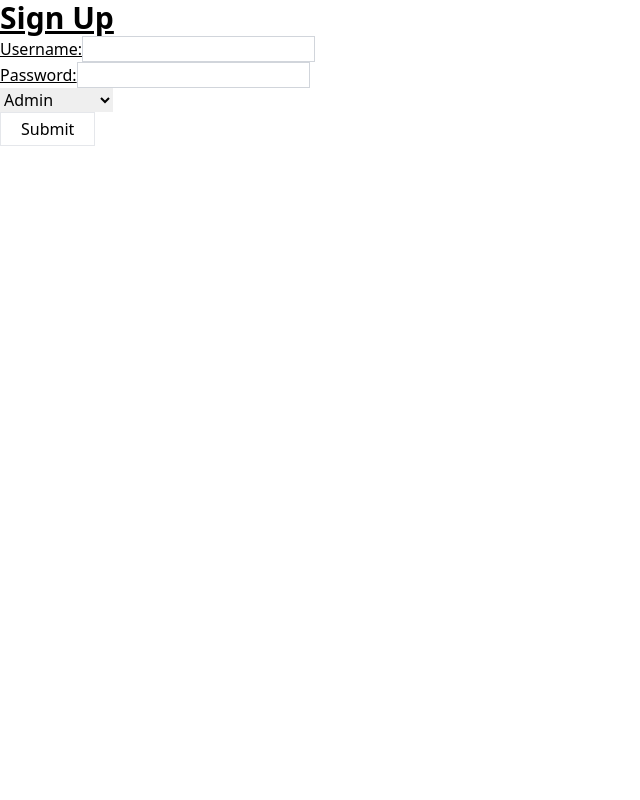
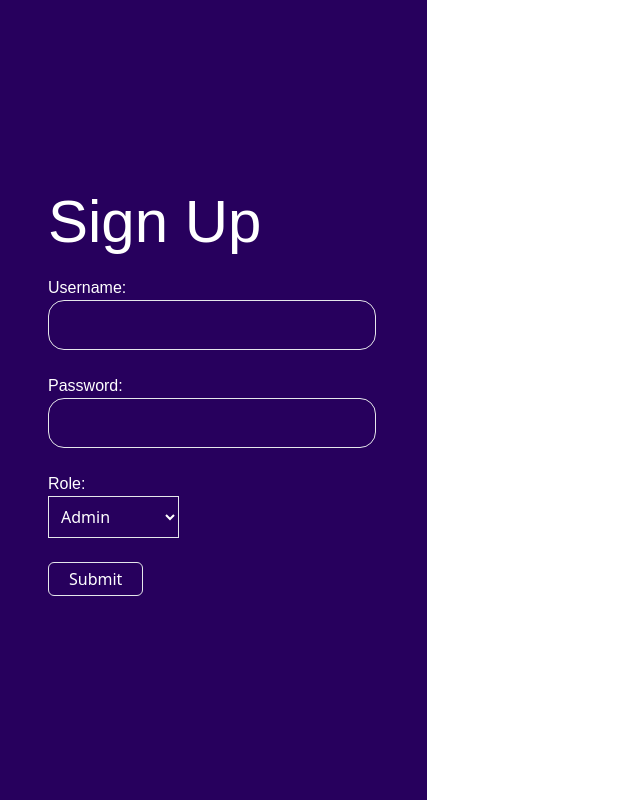
Before and after one commit to aaronlmjohnson/issue-tracker, a React (Create React App) app in the folder client/: page /sign-up in a window 1280 px wide. Shown: the whole page, without its empty margins (0-640 px from the left). Built offline with nearby package versions, Linux system fonts and the light colour scheme.

Commit message:
added styling for signup form

```diff
--- a/client/src/components/FormError.tsx
+++ b/client/src/components/FormError.tsx
@@ -4,7 +4,7 @@ interface PropsType{
 }
 const FormError = (props: PropsType)=>{
     return (
-    <div className = "bg-red-100 border border-red-400 text-red-700 px-4 py-3 rounded relative w-1/6" role="alert">
+    <div className = "bg-red-100 border border-red-400 text-red-700 px-4 py-3 rounded relative w-auto" role="alert">
         <h1>{props.error}</h1>
     </div>);
 }
--- a/client/src/components/FormInput.tsx
+++ b/client/src/components/FormInput.tsx
@@ -1,5 +1,5 @@
 const FormInput = (props: any)=>{
-    const styling = props.styling || "inline border border-gray-300";
+    const styling = props.styling || "block bg-transparent border font-secondary text-white text-2xl p-2 rounded-2xl";
 
     interface Option {
         value: string
@@ -8,9 +8,9 @@ const FormInput = (props: any)=>{
 
     const selectInput = (optionsArr: Option[])=>{
         return (
-            <select name={props.nameValue} id={props.nameValue} onChange={(e:any) => props.setter(e.target.value)} >
+            <select className="p-2 bg-transparent border text-white"name={props.nameValue } id={props.nameValue} onSelect={(e:any) => props.setter(e.target.value)} >
                 {optionsArr.map((option)=>
-                    <option value={option.value} key={crypto.randomUUID()}>
+                    <option className="bg-primary" value={option.value} key={crypto.randomUUID()}>
                         {option.value}
                     </option>
                 )}
@@ -20,13 +20,13 @@ const FormInput = (props: any)=>{
 
     const formInput = ()=>{
         return (
-            <input className={styling} name={props.nameValue} type={props.type} onChange={(e:any) => props.setter(e.target.value)} />
+            <input className={styling } name={props.nameValue} type={props.type} onChange={(e:any) => props.setter(e.target.value)} />
         )
     }
 
     return (
-        <div className= {props.classValue}>
-            <label htmlFor={props.forValue}>{props.content}</label>
+        <div className= {props.classValue + "form-input-container my-6"}>
+            <label htmlFor={props.forValue} className="text-white font-secondary block">{props.content}</label>
             {props.type === "select" ? selectInput(props.options) : formInput()}
         </div>
     );
--- a/client/src/components/SignUpForm.tsx
+++ b/client/src/components/SignUpForm.tsx
@@ -17,7 +17,9 @@ const SignUpForm = ()=>{
     }
 
     return (
-        <form action="" method="POST" className="sign-up-form text-base font-normal" onSubmit={handleSubmit}>
+        <div className="signup-form-container w-1/3 h-screen bg-primary px-12 py-48">
+            <h1 className ="signup-form-header font-primary text-white xl:text-6xl lg:text-5xl">Sign Up</h1>
+            <form action="" method="POST" className="signup-form text-base font-normal " onSubmit={handleSubmit}>
                 <FormInput
                     forValue={"username"}
                     classValue={"username-input"}
@@ -40,6 +42,7 @@ const SignUpForm = ()=>{
                     nameValue={"select"}
                     type={"select"}
                     setter = {setRole}
+                    content={"Role:"}
                     options = {roleOptions}
                 />
                 <FormInput
@@ -48,10 +51,12 @@ const SignUpForm = ()=>{
                     nameValue={"submit"}
                     type={"submit"}
                     content={""}
-                styling = {"border px-5 py-1"}
+                    styling = {"border px-5 py-1 text-white rounded-md"}
                 />
                 {error && <FormError error= {error}/>}
             </form>
+        </div>
+
     );
 }
 
--- a/client/src/pages/SignUp.tsx
+++ b/client/src/pages/SignUp.tsx
@@ -2,8 +2,7 @@ import SignUpForm from "../components/SignUpForm";
 
 const SignUp = ()=>{
     return (
-        <div className="sign-up-form-container text-3xl font-bold underline">
-            <h1 >Sign Up</h1>
+        <div className="sign-up-form-container h-screen w-screen ">
             <SignUpForm />
         </div>
     );
--- a/client/tailwind.config.js
+++ b/client/tailwind.config.js
@@ -4,7 +4,16 @@ module.exports = {
     "./src/**/*.{js,jsx,ts,tsx}",
   ],
   theme: {
-    extend: {},
+    extend: {
+      colors: {
+        'primary': '#27005d',
+      'secondary': '#ffed4a',
+      }
+    },
+    fontFamily: {
+      primary:['Plus Jakarta Sans', 'sans-serif'],
+      secondary:['DM Sans', 'sans-serif']
+    },
   },
   plugins: [],
 }
```
Also changed, not shown: client/src/index.css (line endings or trailing spaces). Lines whose indentation alone changed are shown as unchanged.
